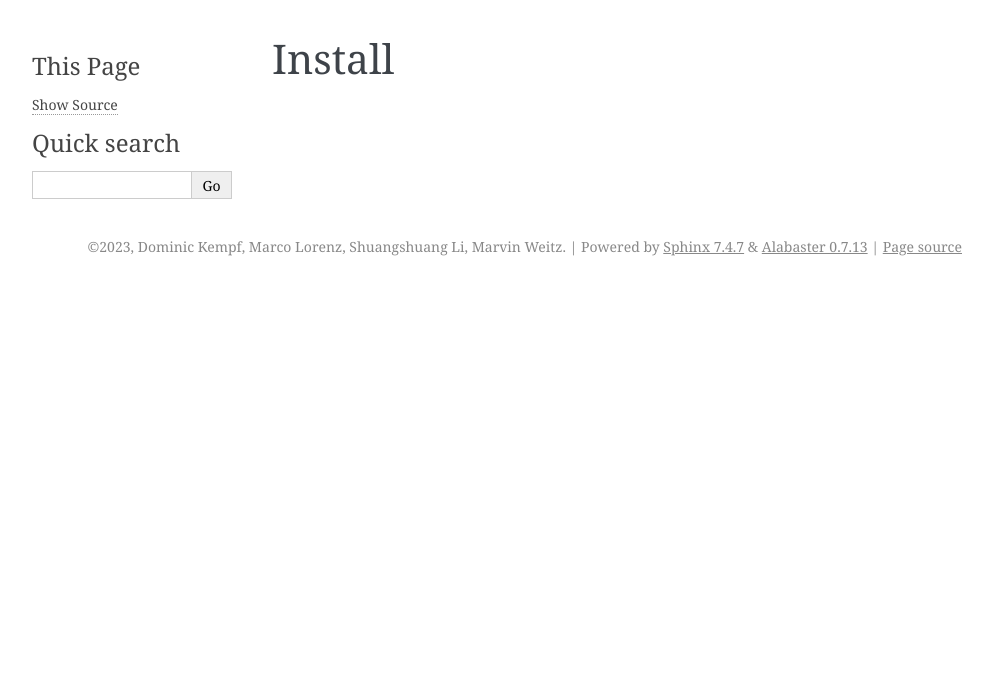
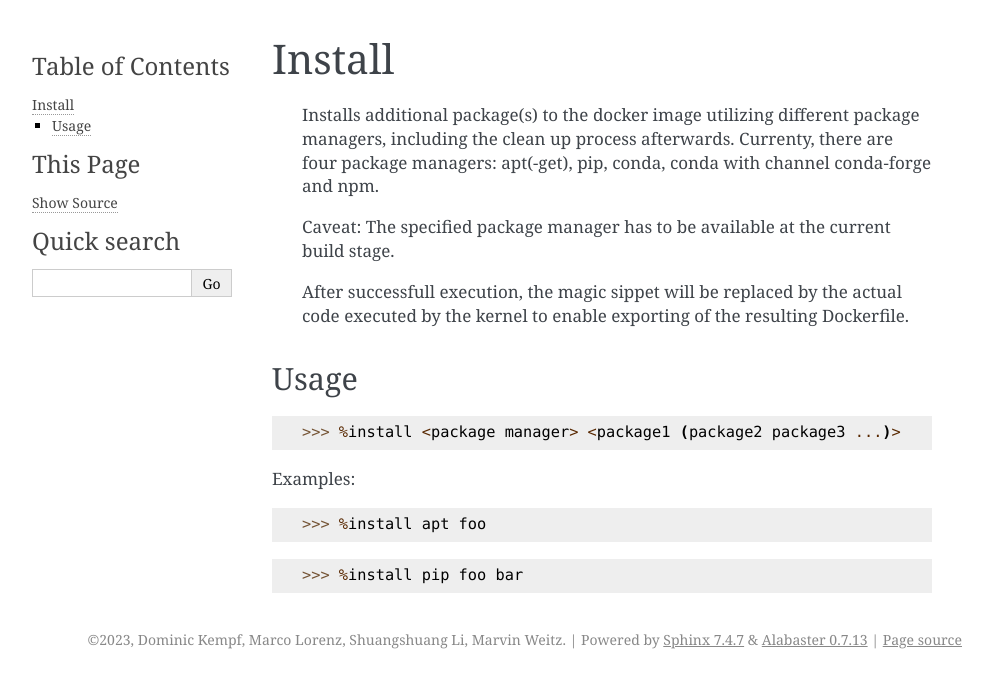
Before and after one commit to ssciwr/dockerfile-kernel, a Sphinx documentation site: the page built from docs/features/magics/install.rst, in a window 1280 px wide. Shown: the top 688 px of the page, without its empty margins (148-1141 px from the left). Built offline with Sphinx 7.4.7, drawn with Linux system fonts in a browser that asks for light colours.

Commit message:
Add install documentation

```diff
--- a/docs/features/magics/install.rst
+++ b/docs/features/magics/install.rst
@@ -1,2 +1,22 @@
 Install
 =======
+
+    Installs additional package(s) to the docker image utilizing different package managers, including the clean up process afterwards. Currenty, there are four package managers:
+    apt(-get), pip, conda, conda with channel conda-forge and npm.
+
+    Caveat: The specified package manager has to be available at the current build stage.
+
+    After successfull execution, the magic sippet will be replaced by the actual code executed by the kernel to enable exporting of the resulting Dockerfile.
+
+
+
+Usage
+-----
+
+>>> %install <package manager> <package1 (package2 package3 ...)>
+
+Examples:
+
+>>> %install apt foo
+
+>>> %install pip foo bar
```
Also changed, not shown: docs/README.md (+1 -1 lines).
